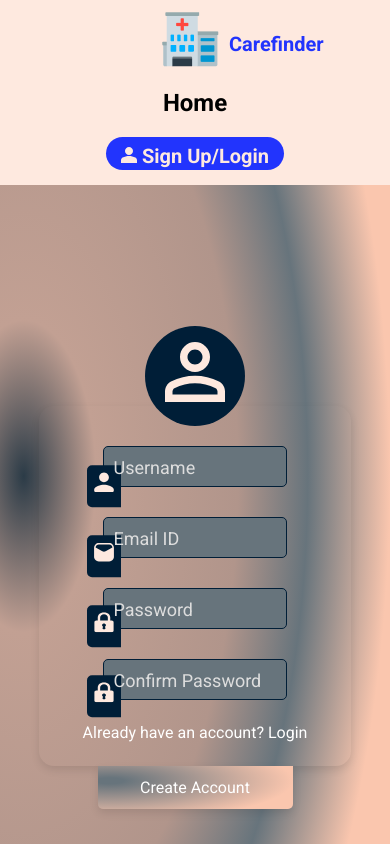
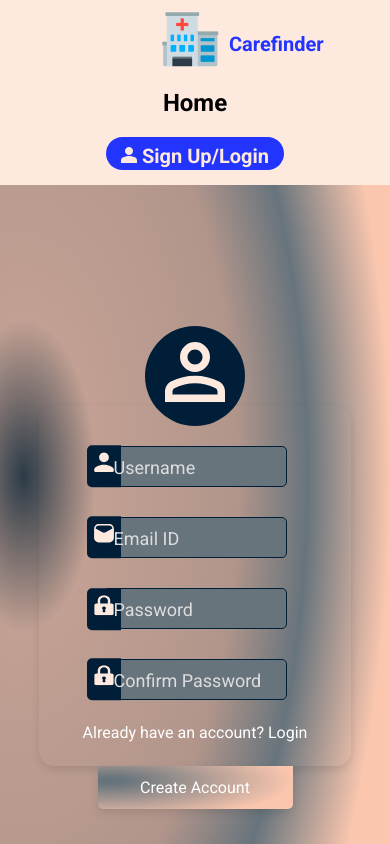
Before and after one commit to ClassicalQueen/CareFinder, a React (Vite) app: page /signup in a window 390 px wide. Shown: the top 844 px of the page. Built offline with nearby package versions, Linux system fonts and the light colour scheme.

Commit message:
signup responsiveness updated

```diff
--- a/src/components/signup.css
+++ b/src/components/signup.css
@@ -65,7 +65,7 @@
 
 .signup .mail-icon{
     position: absolute;
-    top: 150px;
+    top: 151px;
     left: 48px;
     background:#001E37;
     border: 7px solid #001E37;
@@ -74,7 +74,7 @@
 
 .signup .lock-icon {
     position: absolute;
-    top: 220px;
+    top: 223px;
     left: 48px;
     background:#001E37;
     border: 7px solid #001E37;
@@ -83,7 +83,7 @@
 
 .signup .lock-icon2 {
   position: absolute;
-  top: 290px;
+  top: 293px;
   left: 48px;
   background:#001E37;
   border: 7px solid #001E37;
@@ -274,4 +274,41 @@
     transform: translateY(63px);
     width: 40%;
   }
+
+  .signup .user-icon {
+    position: absolute;
+    top: 60px;
+    left: 48px;
+    background:#001E37;
+    border: 7px solid #001E37;
+    border-radius: 5px 0px 0px 5px;
+}
+
+.signup .mail-icon{
+    position: absolute;
+    top: 131px;
+    left: 48px;
+    background:#001E37;
+    border: 7px solid #001E37;
+    border-radius: 5px 0px 0px 5px;
+}
+
+.signup .lock-icon {
+    position: absolute;
+    top: 203px;
+    left: 48px;
+    background:#001E37;
+    border: 7px solid #001E37;
+    border-radius: 5px 0px 0px 5px;
+}
+
+.signup .lock-icon2 {
+  position: absolute;
+  top: 273px;
+  left: 48px;
+  background:#001E37;
+  border: 7px solid #001E37;
+  border-radius: 5px 0px 0px 5px;
+}
+
   }
```
